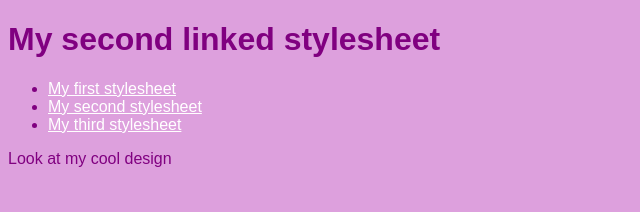
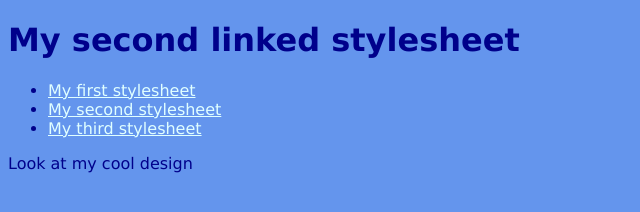
Before and after one commit to JaneilTan/01-exercise--link-css-files-to-html-page, a plain HTML site: page Submission/index2.html in a window 1280 px wide. Shown: the whole page, without its empty margins (0-640 px from the left). Drawn offline with Linux system fonts and the light colour scheme.

Commit message:
changed styles in index.html and index2.html

```diff
--- a/Submission/index2.html
+++ b/Submission/index2.html
@@ -5,14 +5,14 @@
     <meta name="viewport" content="width=device-width, initial-scale=1.0" />
     <title>Cool design 2</title>
     <style>
-      body {
-        background: plum;
-        color: purple;
-        font-family: Arial, Helvetica, sans-serif;
+       body {
+        background: cornflowerblue;
+        color: darkblue;
+        font-family: Verdana, Helvetica, sans-serif;
       }
 
       a {
-        color: #fff;
+        color: lightcyan;
       }
     </style>
   </head>
```
Also changed, not shown: Submission/index.html (+4 -4 lines).
